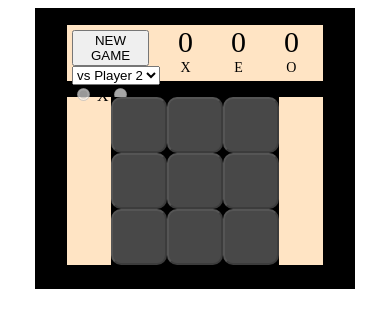
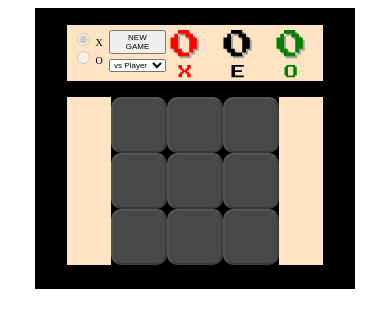
Before and after one commit to keilo-bravo/TaTeTi, a PHP site: page / in a window 390 px wide. Shown: the top 328 px of the page. Run offline with PHP 8.4, Linux system fonts and the light colour scheme.

Commit message:
styles varios

```diff
--- a/index.html
+++ b/index.html
@@ -6,6 +6,7 @@
     <meta name="viewport" content="width=device-width, initial-scale=1.0">
     <link rel="stylesheet" href="./styles/stiles.css">
     <script src="./script/index.js"></script>
+    <link href="https://fonts.googleapis.com/css2?family=Press+Start+2P&display=swap" rel="stylesheet">
     <title>TaTeTi</title>
 </head>
 <body>
@@ -36,16 +37,16 @@
             </div>
             <div class="average">
                 <div>
-                    <p id="X" class="score">0</p>
-                    <p class="player">X</p>
+                    <p id="X" class="rojosX score ">0</p>
+                    <p class="rojosX player">X</p>
                 </div>
                 <div>
                     <p id="E" class="score">0</p>
                     <p class="player">E</p>
                 </div>
                 <div>
-                    <p id="O" class="score">0</p>
-                    <p class="player">O</p>
+                    <p id="O" class="verdesO score">0</p>
+                    <p class="verdesO player">O</p>
                 </div>
             </div>
         </section>
--- a/styles/stiles.css
+++ b/styles/stiles.css
@@ -54,7 +54,8 @@
 .score {
     height: 70%;
     font-size: 80px;
-    margin-top: -10px !important;
+    margin-top: 0px !important;
+    text-shadow: 0.07em 0.07em rgba(110, 122, 134, 0.633);
 }
 .player {
     height: 30%;
@@ -63,6 +64,15 @@
 }
 .radiobuttons{
     display: flex;
+}
+p, span {
+    font-family: 'Press Start 2P', cursive;
+}
+.rojosX{
+    color: red;
+}
+.verdesO{
+    color: green;
 }
 @media screen and (max-width: 800px) and (min-width: 541px) {
     .score {
@@ -75,7 +85,7 @@
 @media screen and (max-width: 540px) {
     .score {
         font-size: 30px;
-        margin-top: -5px !important;
+        margin-top: 0px !important;
     }
     .player {
         font-size: 14px;
@@ -104,6 +114,12 @@
         width: 84px;
         height: 84px;
     }
+    .buttons button,
+    .buttons select,
+    .buttons div div {
+        margin: 2px 9px;
+        font-size: 13px;
+    }
 }
 @media screen and (max-width: 540px) {
     .tablero{
@@ -114,4 +130,21 @@
         width: 56px;
         height: 56px;
     }
+    .buttons button,
+    .buttons select {
+        margin: 0 0 0 37px;
+        font-size: 8px;
+        width: 74%;
+    }
+    .buttons div div{
+        margin: 0;
+        font-size: 10px;
+    }
+    .radiobuttons {
+        position: fixed;
+        display: flex;
+        flex-direction: column;
+        top: 30px;
+        left: auto;
+    }
 }
```
Also changed, not shown: script/index.js (+37 -7 lines).
